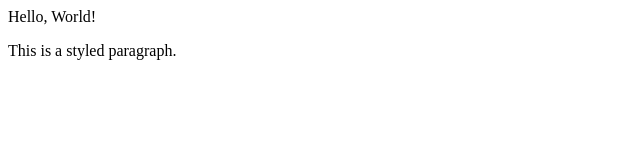
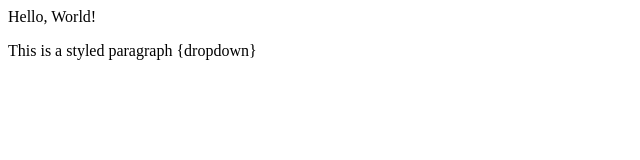
Before and after one commit to mickeydale/localrepo, a plain HTML site: page index.html in a window 1280 px wide. Shown: the full height of the page, 0-640 px from the left. Drawn offline with Linux system fonts and the light colour scheme.

Commit message:
add dropdown

```diff
--- a/index.html
+++ b/index.html
@@ -1,2 +1,2 @@
 <p>Hello, World!</p>
-<p>This is a styled paragraph.</p>
+<p>This is a styled paragraph {dropdown}</p>
```
